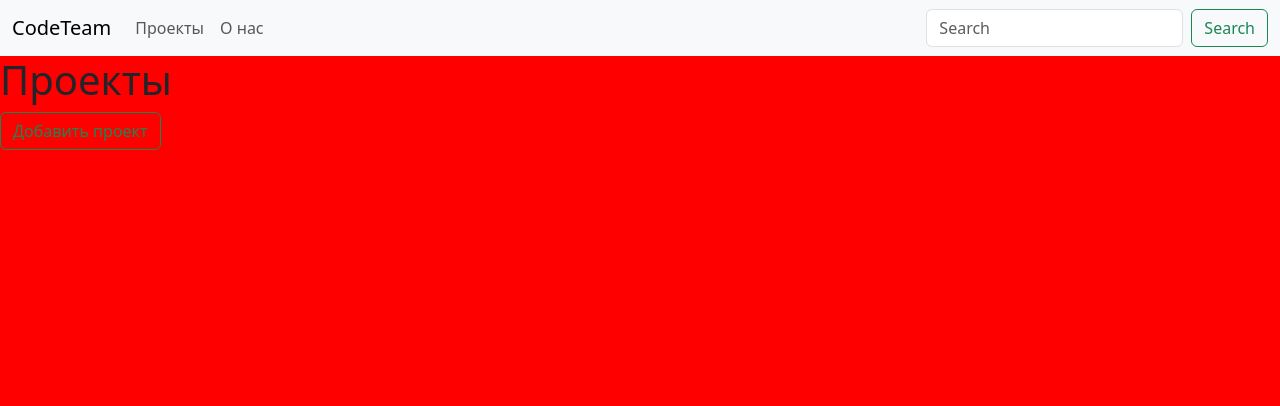
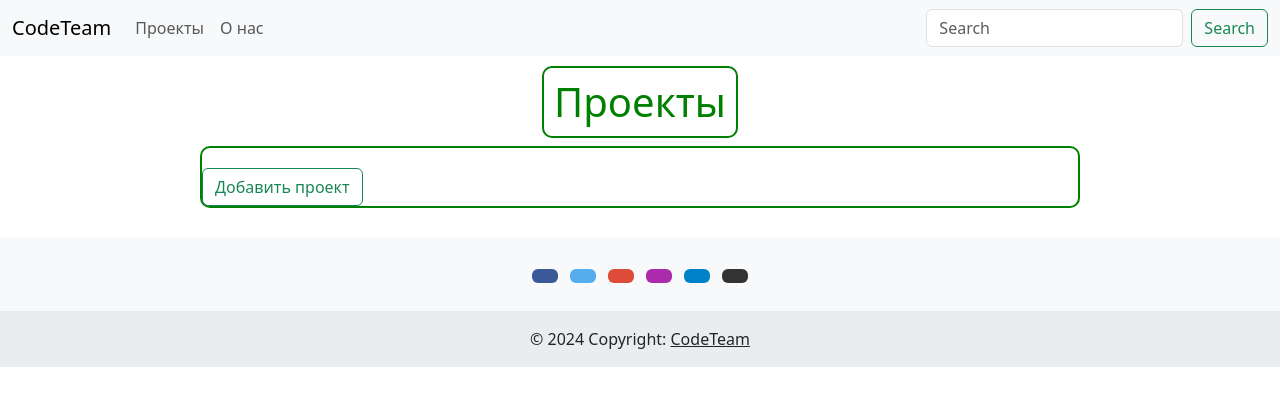
Before and after one commit to SpyBorgFly/CodeTeam, a Django app: template projects/templates/projects/all_projects.html in a window 1280 px wide. Shown: the top 406 px of the page. Run offline with Django 5.2, Linux system fonts and the light colour scheme; the template is opened without the code that fills it, so the values that code supplies are empty.

Commit message:
добавление стиле и footer

```diff
--- a/main/templates/main/layout.html
+++ b/main/templates/main/layout.html
@@ -6,6 +6,7 @@
     <link rel="stylesheet" href="https://cdn.jsdelivr.net/npm/bootstrap@5.3.3/dist/css/bootstrap.min.css" integrity="sha384-QWTKZyjpPEjISv5WaRU9OFeRpok6YctnYmDr5pNlyT2bRjXh0JMhjY6hW+ALEwIH" crossorigin="anonymous">
     {% load static %}
     <link rel="stylesheet" href="{% static 'main/layout.css' %}">
+
 </head>
 <body>
     <header>
@@ -39,5 +40,80 @@
     </header>
     {% block content %}
     {% endblock %}
+    <footer class="bg-body-tertiary text-center">
+      <!-- Grid container -->
+      <div class="container p-4 pb-0">
+        <!-- Section: Social media -->
+        <section class="mb-4">
+          <!-- Facebook -->
+          <a
+          data-mdb-ripple-init
+            class="btn text-white btn-floating m-1"
+            style="background-color: #3b5998;"
+            href="#!"
+            role="button"
+            ><i class="fab fa-facebook-f"></i
+          ></a>
+
+          <!-- Twitter -->
+          <a
+            data-mdb-ripple-init
+            class="btn text-white btn-floating m-1"
+            style="background-color: #55acee;"
+            href="#!"
+            role="button"
+            ><i class="fab fa-twitter"></i
+          ></a>
+
+          <!-- Google -->
+          <a
+            data-mdb-ripple-init
+            class="btn text-white btn-floating m-1"
+            style="background-color: #dd4b39;"
+            href="#!"
+            role="button"
+            ><i class="fab fa-google"></i
+          ></a>
+
+          <!-- Instagram -->
+          <a
+            data-mdb-ripple-init
+            class="btn text-white btn-floating m-1"
+            style="background-color: #ac2bac;"
+            href="#!"
+            role="button"
+            ><i class="fab fa-instagram"></i
+          ></a>
+
+          <!-- Linkedin -->
+          <a
+            data-mdb-ripple-init
+            class="btn text-white btn-floating m-1"
+            style="background-color: #0082ca;"
+            href="#!"
+            role="button"
+            ><i class="fab fa-linkedin-in"></i
+          ></a>
+          <!-- Github -->
+          <a
+            data-mdb-ripple-init
+            class="btn text-white btn-floating m-1"
+            style="background-color: #333333;"
+            href="#!"
+            role="button"
+            ><i class="fab fa-github"></i
+          ></a>
+        </section>
+        <!-- Section: Social media -->
+      </div>
+      <!-- Grid container -->
+
+      <!-- Copyright -->
+      <div class="text-center p-3" style="background-color: rgba(0, 0, 0, 0.05);">
+        © 2024 Copyright:
+        <a class="text-body" href="http://127.0.0.1:8000/">CodeTeam</a>
+      </div>
+      <!-- Copyright -->
+    </footer>
 </body>
 </html>
--- a/projects/templates/projects/all_projects.html
+++ b/projects/templates/projects/all_projects.html
@@ -11,15 +11,27 @@
 {% load static %}
 <link rel="stylesheet" href="{% static 'projects/all_projects.css' %}">
 
+<header>
+    <div class="parents">
+        <h1 class="project">Проекты</h1>
+    </div>
+</header>
 
-<h1>Проекты</h1>
+<section>
+    <div class="sec">
 
+        <div class="content_site">
+            <div class="blockinf">
                 {% for el in projects %}
                 <a href = "{% url 'project-details' el.id %}" > <h3 > {{ el.title }} </h3> </a>
                 <p>{{ el.stack }}</p>
                 {% endfor %}
+            </div>
             <a href="/projects/add_projects">
                 <button type="button" class="btn btn-outline-success">Добавить проект</button> </a>
             <span> {{ error }}</span>
+        </div>
+    </div>
+</section>
 
 {% endblock %}
--- a/static/projects/add_projects.css
+++ /dev/null
@@ -1,3 +0,0 @@
-body {
-    background-color: black;
-}
--- a/static/projects/all_projects.css
+++ b/static/projects/all_projects.css
@@ -1,3 +1,33 @@
-body {
-    background-color: red;
+
+/* Шляпа */
+.parents{
+    margin-top: 10px;
+    display: flex;
+    justify-content: center;
 }
+
+.project{
+    display: inline-block;
+    color: green;
+    justify-content: center;
+    border: 2px solid green;
+    padding: 10px;
+    border-radius: 10px;
+
+}
+/* тело */
+
+.sec{
+    border: 2px solid green;
+    border-radius: 10px;
+    margin-left: 200px; /* Отступ слева */
+    margin-right: 200px; /* Отступ справа */
+    padding-top: 20px;
+    margin-bottom:30px;
+}
+
+
+.blockinf{
+    display: block;
+
+}
--- a/static/projects/details_view.css
+++ /dev/null
@@ -1,3 +0,0 @@
-body {
-    background-color: pink;
-}
```
Also changed, not shown: db.sqlite3. Lines whose indentation alone changed are shown as unchanged.
